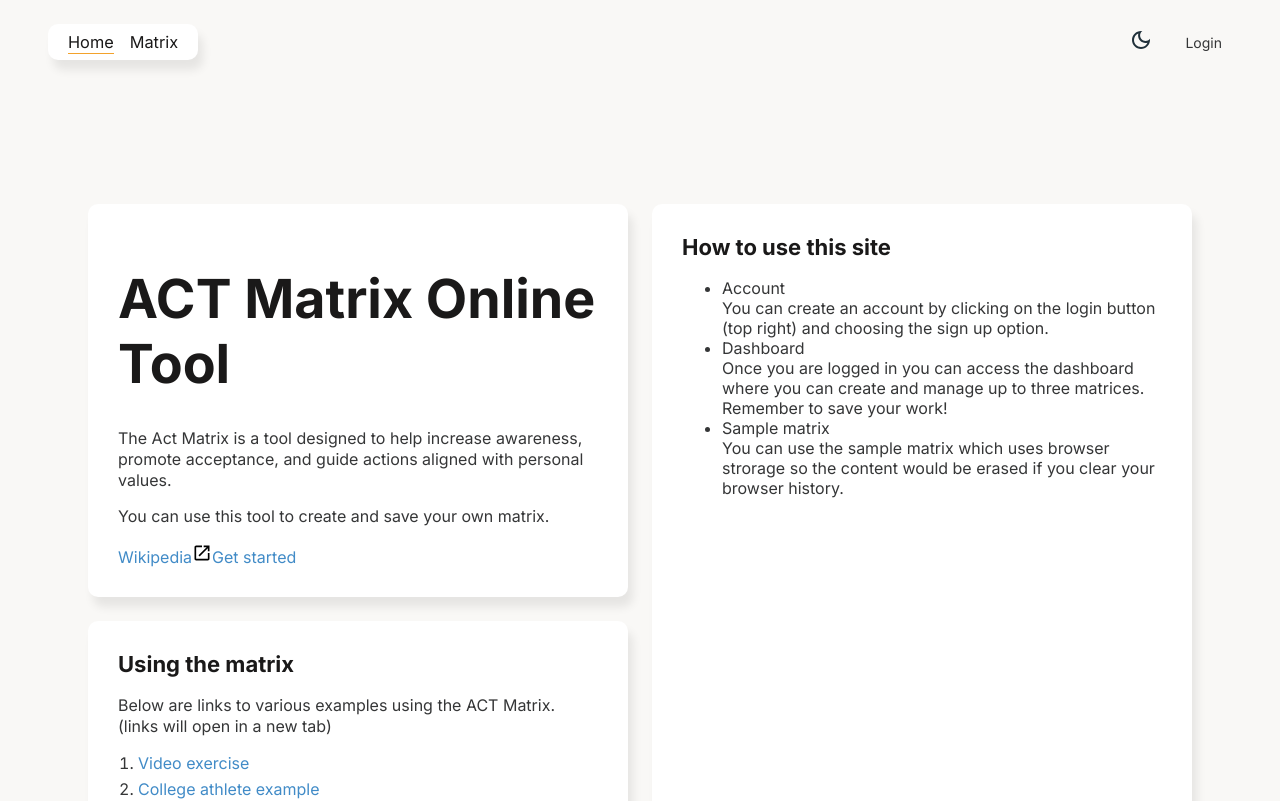
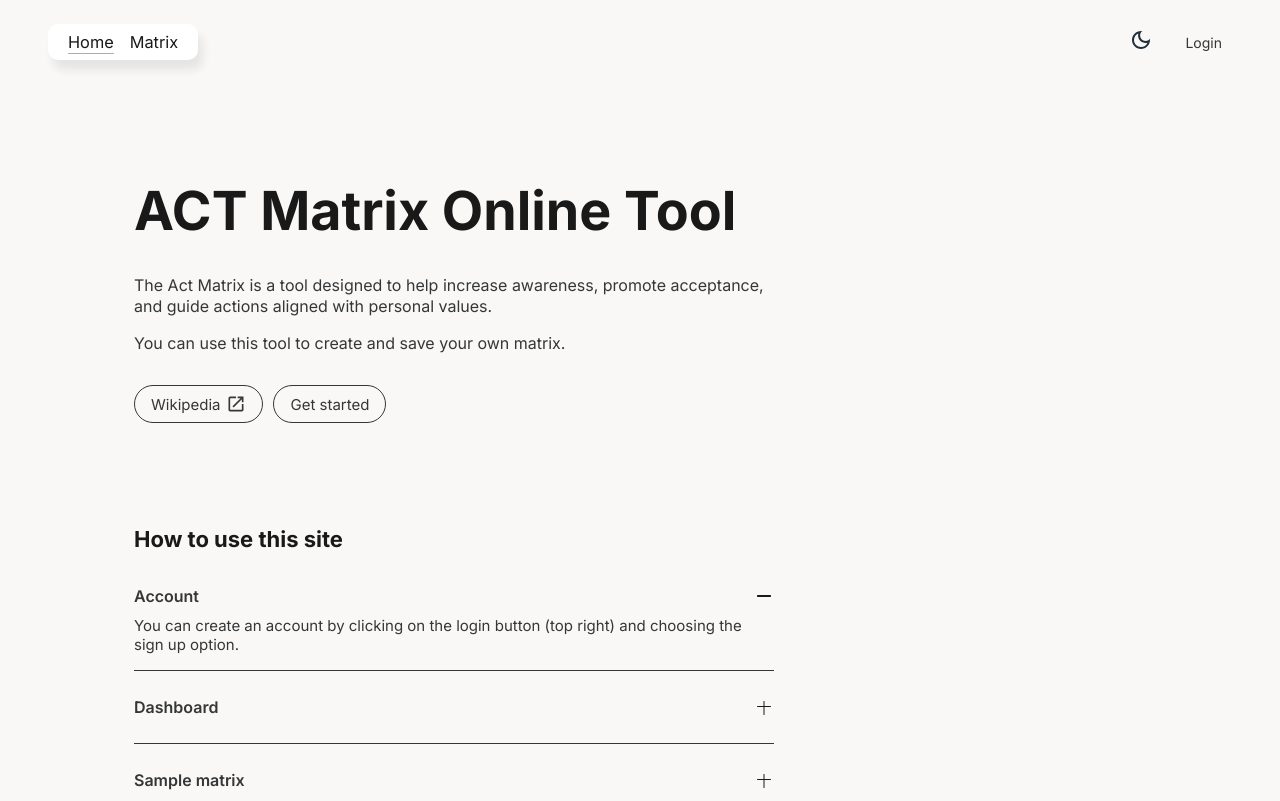
Before and after one commit to MauritzLM/act-matrix, a React (Vite) app: page / in a window 1280 px wide. Shown: the top 801 px of the page. Built offline with nearby package versions, Linux system fonts and the light colour scheme; no server answers; what @tiptap/extension-color would draw is missing.

Commit message:
updated home page styles

```diff
--- a/src/App.scss
+++ b/src/App.scss
@@ -9,16 +9,21 @@
             display: grid;
             grid-template-columns: 1fr;
             gap: 24px;
+            padding: clamp(3rem, 7.82vw, 4rem) 1rem;
 
             section {
-                padding: 24px;
-                background-color: var(--surfaceColor-1);
-                border-radius: 10px;
-                box-shadow: 5px 10px 10px rgba(0,0,0,.08);
+
+                // padding: 24px;
+                // background-color: var(--surfaceColor-1);
+                // border-radius: 10px;
+                // box-shadow: 5px 10px 10px rgba(0,0,0,.08);
+                h1 {
+                    margin-top: 0;
+                }
 
                 h2 {
                     font-size: 22px;
-                    margin-top: 0;
+                    // margin-top: 0;
                 }
 
                 p {
@@ -27,6 +32,110 @@
                 }
 
             }
+        }
+
+        .faq {
+            ul {
+                display: flex;
+                flex-direction: column;
+                gap: 10px;
+                padding: 0;
+
+                li {
+                    display: grid;
+                    grid-template-columns: 1fr 1fr;
+                    grid-template-areas: "question icon"
+                        "answer answer";
+                    gap: 10px;
+                    position: relative;
+                    cursor: pointer;
+                    border-bottom: 1px solid var(--bodyTextColor);
+                    padding: 1rem 0;
+
+                    &:last-child {
+                        border-bottom: none;
+                    }
+
+
+                    span {
+                        transition: height 5s;
+
+                        &:nth-of-type(1) {
+                            grid-area: question;
+                        }
+
+                        // &:nth-of-type(2) {
+                        //     visibility: hidden;
+                        //     height: 0;
+                        //     grid-area: answer;
+                        // }
+                    }
+
+                    .topic {
+                        font-weight: 600;
+
+                    }
+
+                    .text {
+                        visibility: hidden;
+                        height: 0;
+                        grid-area: answer;
+                        font-size: 15px;
+                    }
+
+
+                }
+
+                .icon {
+                    position: relative;
+                    display: flex;
+                    align-items: center;
+                    justify-content: center;
+                    height: 20px;
+                    width: 20px;
+                    justify-self: end;
+                    grid-area: icon;
+
+                    .line {
+                        width: 70%;
+                        height: 1px;
+                        border-radius: 2px;
+                        background-color: var(--headingColor);
+                        position: absolute;
+                        left: 50%;
+                        transform: translateX(-50%);
+                    }
+
+                    .line2 {
+                        top: 50%;
+                        transform: translate(-50%, 50%) translateY(0) rotate(-270deg);
+                        transition: top 0.3s, left 0.3s, transform 0.5s;
+                        animation-duration: 0.7s;
+                        animation-timing-function: ease;
+                        animation-fill-mode: forwards;
+                        animation-direction: normal;
+                    }
+                }
+
+                .active {
+                    .text {
+                        &:nth-of-type(2) {
+                            visibility: visible;
+                            height: auto;
+                        }
+                    }
+
+                    .line2 {
+                        transform-origin: center;
+
+                        transform: translateX(-50%) translateY(0);
+                        height: 1px;
+                    }
+                }
+
+            }
+
+
         }
 
         h1 {
@@ -44,6 +153,37 @@
 
 
     }
+
+    .home-button-group {
+        display: flex;
+        gap: 10px;
+        margin-top: 2rem;
+    }
+
+    .home-button {
+        padding: 8px 16px;
+        border: 1px solid var(--bodyTextColor);
+        border-radius: 20px;
+        color: var(--bodyTextColor);
+        display: flex;
+        width: fit-content;
+        align-items: center;
+        gap: 6px;
+        font-size: 15px;
+
+        &:hover {
+            background-color: var(--bodyTextColor);
+            color: var(--bodyBackgroundColor);
+
+            svg {
+                fill: var(--bodyBackgroundColor);
+            }
+        }
+
+        svg {
+            fill: var(--bodyTextColor);
+        }
+    }
 }
 
 @media screen and (min-width: 700px) {
@@ -51,41 +191,27 @@
         .description-text {
             padding: 0 3em;
 
-            .section-wrapper {
-                margin-top: 80px;
-            }
+
         }
     }
 }
 
 @media screen and (min-width: 800px) {
     #main {
-        margin: 40px 0;
+
 
         .description-text {
             max-width: 1200px;
 
             .section-wrapper {
-                grid-template-areas: "section1 section2"
-                    "section3 section2";
-                grid-template-columns: 1fr 1fr;
-                gap: 24px;
+                // grid-template-areas: "section1 section2"
+                //     "section3 section2";
+                // grid-template-columns: 1fr 1fr;
+                // gap: 24px;
 
                 section {
                     padding: 30px;
                     max-width: 700px;
-
-                    &:nth-of-type(1) {
-                        grid-area: section1;
-                    }
-
-                    &:nth-of-type(2) {
-                        grid-area: section2;
-                    }
-
-                    &:nth-of-type(3) {
-                        grid-area: section3;
-                    }
                 }
             }
         }
```
